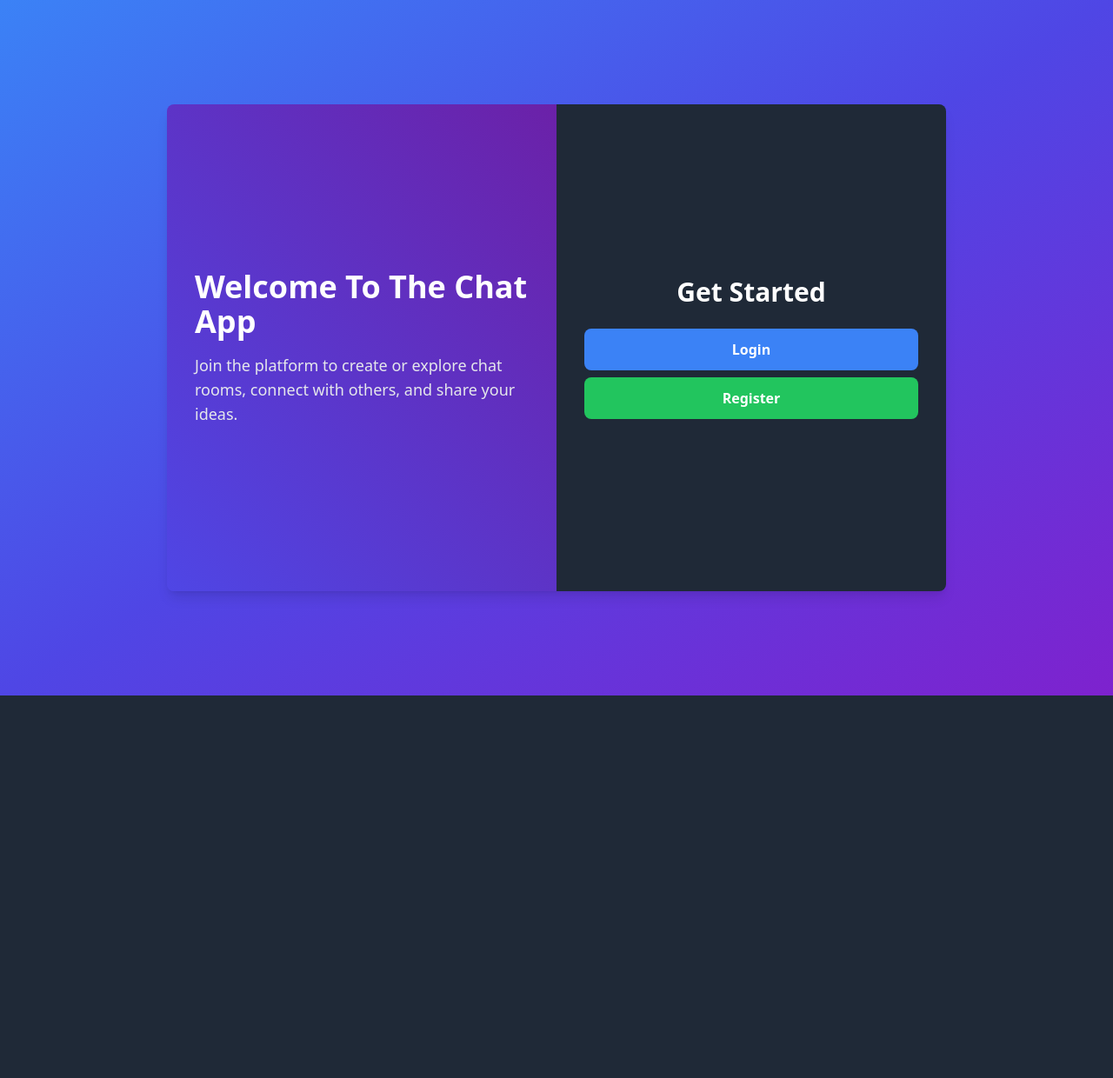
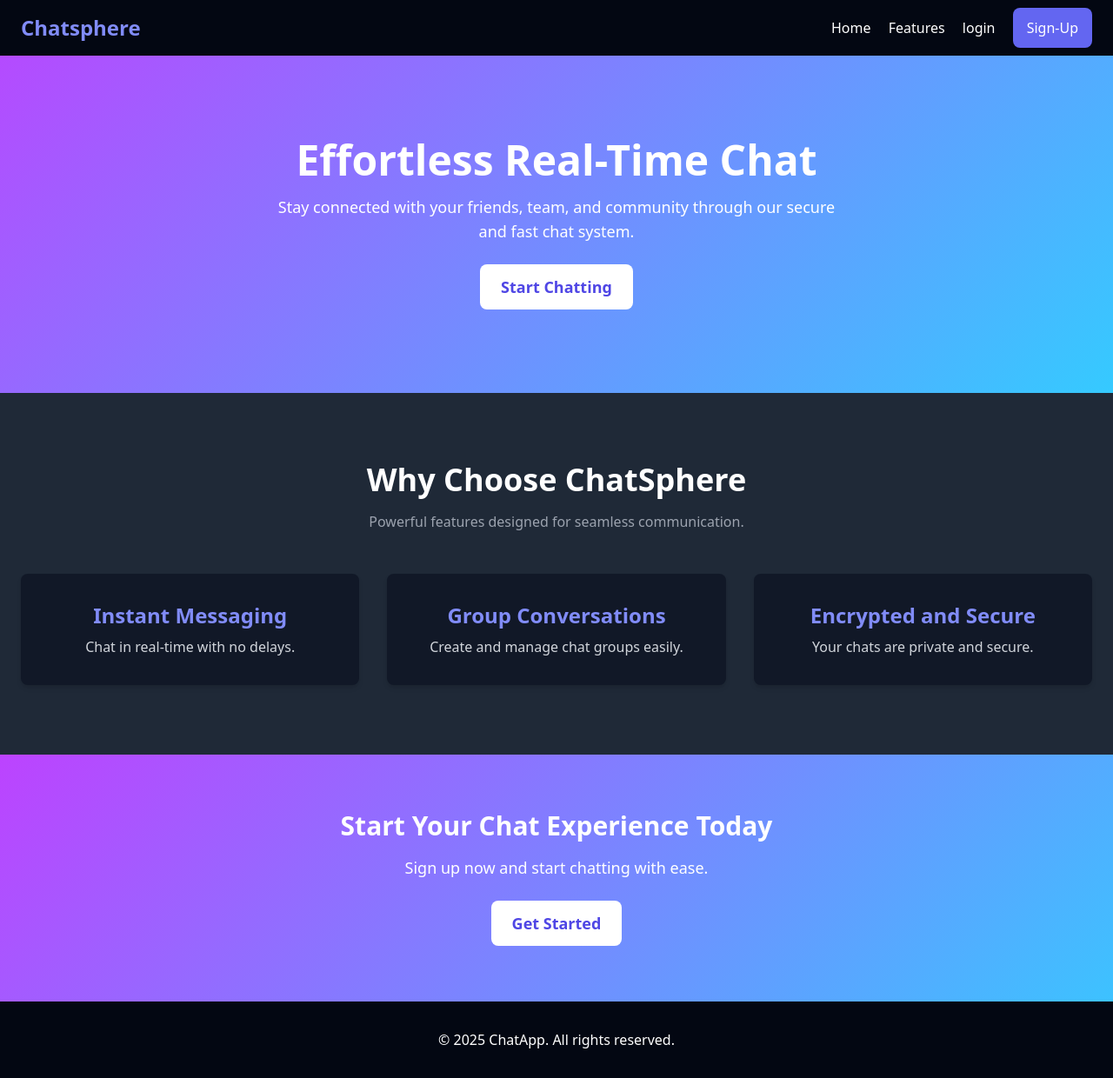
Before and after one commit to NikHil12907/ChatSphere, a Django app: page / in a window 1280 px wide. Shown: the whole page at 87% size. Before the commit the page ends 800 px from the top, so only its background shows below. Run offline with Django 5.2, Linux system fonts and the light colour scheme; some libraries are stand-ins or nearby versions.

Commit message:
Home Page Take 1

```diff
--- a/chat/routing.py
+++ b/chat/routing.py
@@ -2,5 +2,6 @@ from django.urls import re_path
 from . import consumers
 
 websocket_urlpatterns = [
-    re_path(r"ws/chat/(?P<room_name>\w+)/$", consumers.ChatConsumer.as_asgi())
+    re_path(r"ws/chat/(?P<room_name>\w+)/$", consumers.ChatConsumer.as_asgi()),
+    re_path(r"ws/notifications/", consumers.ChatConsumer.as_asgi()),
 ]
--- a/chat/templates/chat/room.html
+++ b/chat/templates/chat/room.html
@@ -57,7 +57,7 @@
                 <a href={% url "room" room.name %} class="block p-3 bg-inherit hover:bg-gray-500 mt-2 transition-all items-center">
                   {{ room.name }}
                   {% if room.unread_count %}
-                    <span class="bg-red-500 text-white text-xs font-semibold ml-auto px-2 py-1 rounded-full">{{ room.unread_count }}</span>
+                    <span style="background-color: red; color:white;"  class=" text-white text-xs font-semibold ml-auto px-2 py-1 rounded-full">{{ room.unread_count }}</span>
                   {% endif %}
                 </a>
               </li>
--- a/theme/static/css/dist/styles.css
+++ b/theme/static/css/dist/styles.css
@@ -787,6 +787,10 @@ select {
   position: static;
 }
 
+.relative {
+  position: relative;
+}
+
 .mx-4 {
   margin-left: 1rem;
   margin-right: 1rem;
@@ -843,6 +842,10 @@ select {
   margin-top: 0.25rem;
 }
 
+.mt-12 {
+  margin-top: 3rem;
+}
+
 .mt-2 {
   margin-top: 0.5rem;
 }
@@ -855,8 +858,8 @@ select {
   margin-top: 1rem;
 }
 
-.mr-2 {
-  margin-right: 0.5rem;
+.mt-6 {
+  margin-top: 1.5rem;
 }
 
 .block {
@@ -875,6 +878,10 @@ select {
   display: flex;
 }
 
+.grid {
+  display: grid;
+}
+
 .hidden {
   display: none;
 }
@@ -907,6 +914,10 @@ select {
   width: 100%;
 }
 
+.max-w-2xl {
+  max-width: 42rem;
+}
+
 .max-w-4xl {
   max-width: 56rem;
 }
@@ -941,6 +952,10 @@ select {
 
 .justify-between {
   justify-content: space-between;
+}
+
+.gap-8 {
+  gap: 2rem;
 }
 
 .space-x-2 > :not([hidden]) ~ :not([hidden]) {
@@ -1031,36 +1055,6 @@ select {
   border-color: rgb(75 85 99 / var(--tw-border-opacity));
 }
 
-.border-white {
-  --tw-border-opacity: 1;
-  border-color: rgb(255 255 255 / var(--tw-border-opacity));
-}
-
-.border-gray-500 {
-  --tw-border-opacity: 1;
-  border-color: rgb(107 114 128 / var(--tw-border-opacity));
-}
-
-.bg-\[\#030303\] {
-  --tw-bg-opacity: 1;
-  background-color: rgb(3 3 3 / var(--tw-bg-opacity));
-}
-
-.bg-\[\#f0f2f5\] {
-  --tw-bg-opacity: 1;
-  background-color: rgb(240 242 245 / var(--tw-bg-opacity));
-}
-
-.bg-blue-300 {
-  --tw-bg-opacity: 1;
-  background-color: rgb(147 197 253 / var(--tw-bg-opacity));
-}
-
-.bg-blue-500 {
-  --tw-bg-opacity: 1;
-  background-color: rgb(59 130 246 / var(--tw-bg-opacity));
-}
-
 .bg-blue-600 {
   --tw-bg-opacity: 1;
   background-color: rgb(37 99 235 / var(--tw-bg-opacity));
@@ -1086,14 +1085,19 @@ select {
   background-color: rgb(17 24 39 / var(--tw-bg-opacity));
 }
 
-.bg-green-500 {
-  --tw-bg-opacity: 1;
-  background-color: rgb(34 197 94 / var(--tw-bg-opacity));
+.bg-gray-950 {
+  --tw-bg-opacity: 1;
+  background-color: rgb(3 7 18 / var(--tw-bg-opacity));
 }
 
 .bg-green-600 {
   --tw-bg-opacity: 1;
   background-color: rgb(22 163 74 / var(--tw-bg-opacity));
+}
+
+.bg-indigo-500 {
+  --tw-bg-opacity: 1;
+  background-color: rgb(99 102 241 / var(--tw-bg-opacity));
 }
 
 .bg-indigo-600 {
@@ -1110,18 +1114,17 @@ select {
   background-color: rgb(220 38 38 / var(--tw-bg-opacity));
 }
 
-.bg-red-500 {
-  --tw-bg-opacity: 1;
-  background-color: rgb(239 68 68 / var(--tw-bg-opacity));
-}
-
-.bg-emerald-700 {
-  --tw-bg-opacity: 1;
-  background-color: rgb(4 120 87 / var(--tw-bg-opacity));
+.bg-white {
+  --tw-bg-opacity: 1;
+  background-color: rgb(255 255 255 / var(--tw-bg-opacity));
 }
 
 .bg-gradient-to-br {
   background-image: linear-gradient(to bottom right, var(--tw-gradient-stops));
+}
+
+.bg-gradient-to-r {
+  background-image: linear-gradient(to right, var(--tw-gradient-stops));
 }
 
 .bg-gradient-to-tr {
@@ -1134,16 +1137,21 @@ select {
   --tw-gradient-stops: var(--tw-gradient-from), var(--tw-gradient-to);
 }
 
+.from-gray-900 {
+  --tw-gradient-from: #111827 var(--tw-gradient-from-position);
+  --tw-gradient-to: rgb(17 24 39 / 0) var(--tw-gradient-to-position);
+  --tw-gradient-stops: var(--tw-gradient-from), var(--tw-gradient-to);
+}
+
 .from-indigo-600 {
   --tw-gradient-from: #4f46e5 var(--tw-gradient-from-position);
   --tw-gradient-to: rgb(79 70 229 / 0) var(--tw-gradient-to-position);
   --tw-gradient-stops: var(--tw-gradient-from), var(--tw-gradient-to);
 }
 
-.from-gray-900 {
-  --tw-gradient-from: #111827 var(--tw-gradient-from-position);
-  --tw-gradient-to: rgb(17 24 39 / 0) var(--tw-gradient-to-position);
-  --tw-gradient-stops: var(--tw-gradient-from), var(--tw-gradient-to);
+.via-gray-800 {
+  --tw-gradient-to: rgb(31 41 55 / 0)  var(--tw-gradient-to-position);
+  --tw-gradient-stops: var(--tw-gradient-from), #1f2937 var(--tw-gradient-via-position), var(--tw-gradient-to);
 }
 
 .via-indigo-600 {
@@ -1151,9 +1159,8 @@ select {
   --tw-gradient-stops: var(--tw-gradient-from), #4f46e5 var(--tw-gradient-via-position), var(--tw-gradient-to);
 }
 
-.via-gray-800 {
-  --tw-gradient-to: rgb(31 41 55 / 0)  var(--tw-gradient-to-position);
-  --tw-gradient-stops: var(--tw-gradient-from), #1f2937 var(--tw-gradient-via-position), var(--tw-gradient-to);
+.to-gray-800 {
+  --tw-gradient-to: #1f2937 var(--tw-gradient-to-position);
 }
 
 .to-purple-700 {
@@ -1202,24 +1206,49 @@ select {
   padding-right: 1rem;
 }
 
+.px-6 {
+  padding-left: 1.5rem;
+  padding-right: 1.5rem;
+}
+
+.py-1 {
+  padding-top: 0.25rem;
+  padding-bottom: 0.25rem;
+}
+
 .py-2 {
   padding-top: 0.5rem;
   padding-bottom: 0.5rem;
 }
 
+.py-20 {
+  padding-top: 5rem;
+  padding-bottom: 5rem;
+}
+
+.py-24 {
+  padding-top: 6rem;
+  padding-bottom: 6rem;
+}
+
 .py-3 {
   padding-top: 0.75rem;
   padding-bottom: 0.75rem;
 }
 
-.px-2 {
-  padding-left: 0.5rem;
-  padding-right: 0.5rem;
-}
-
-.py-1 {
-  padding-top: 0.25rem;
-  padding-bottom: 0.25rem;
+.py-4 {
+  padding-top: 1rem;
+  padding-bottom: 1rem;
+}
+
+.py-16 {
+  padding-top: 4rem;
+  padding-bottom: 4rem;
+}
+
+.py-8 {
+  padding-top: 2rem;
+  padding-bottom: 2rem;
 }
 
 .text-left {
@@ -1258,11 +1287,6 @@ select {
   line-height: 1;
 }
 
-.text-base {
-  font-size: 1rem;
-  line-height: 1.5rem;
-}
-
 .text-lg {
   font-size: 1.125rem;
   line-height: 1.75rem;
@@ -1318,16 +1347,16 @@ select {
   color: rgb(156 163 175 / var(--tw-text-opacity));
 }
 
-.text-gray-800 {
-  --tw-text-opacity: 1;
-  color: rgb(31 41 55 / var(--tw-text-opacity));
-}
-
 .text-indigo-400 {
   --tw-text-opacity: 1;
   color: rgb(129 140 248 / var(--tw-text-opacity));
 }
 
+.text-indigo-600 {
+  --tw-text-opacity: 1;
+  color: rgb(79 70 229 / var(--tw-text-opacity));
+}
+
 .text-red-400 {
   --tw-text-opacity: 1;
   color: rgb(248 113 113 / var(--tw-text-opacity));
@@ -1488,33 +1502,7 @@ select {
 }
 
 @media (min-width: 768px) {
-  .md\:block {
-    display: block;
+  .md\:grid-cols-3 {
+    grid-template-columns: repeat(3, minmax(0, 1fr));
   }
-
-  .md\:h-\[70vh\] {
-    height: 70vh;
-  }
-
-  .md\:w-1\/2 {
-    width: 50%;
-  }
-
-  .md\:w-1\/4 {
-    width: 25%;
-  }
-
-  .md\:flex-row {
-    flex-direction: row;
-  }
-
-  .md\:text-3xl {
-    font-size: 1.875rem;
-    line-height: 2.25rem;
-  }
-
-  .md\:text-lg {
-    font-size: 1.125rem;
-    line-height: 1.75rem;
-  }
-}
+}
--- a/theme/templates/theme/home.html
+++ b/theme/templates/theme/home.html
@@ -6,26 +6,76 @@
     <meta name="viewport" content="width=device-width, initial-scale=1.0">
     <title>home</title>
     {% tailwind_css %}
+    <style>
+        .holographic {
+            background: linear-gradient(135deg, #ff00ff, #00ffff, #ff00ff);
+            background-size: 400% 400%;
+            animation: holoGlow 8s infinite ease-in-out;
+        }
+        @keyframes holoGlow {
+            0% {background-position: 0% 50%;}
+            50% {background-position: 40% 50%;}
+            100% {background-position: 0% 50%;}
+        }
+        .hover-effect:hover{
+            transform: scale(1.05);
+            transition: transform 0.3s ease-in-out;
+        }
+    </style>
 </head>
-<body class="min-h-screen bg-gradient-to-br from-blue-500 via-indigo-600 to-purple-700 overflow-hidden flex items-center justify-center">
-    <div class="flex flex-col md:flex-row w-full max-w-4xl h-auto md:h-[70vh] rounded-lg overflow-hidden shadow-lg">
+<body class="bg-gradient-to-r from-gray-900 via-gray-800 to-gray-800 text-white">
 
-        {% comment %} Left Section {% endcomment %}
-        <div class="w-full md:w-1/2 bg-gradient-to-tr from-indigo-600 to-purple-800 text-white flex flex-col justify-center items-center p-8">
-            <h1 class="text-4xl font-bold mb-4">Welcome To The Chat App</h1>
-            <p class="text-base md:text-lg text-gray-200">Join the platform to create or explore chat rooms, connect with others, and share your ideas.</p>
+    <nav class="bg-gray-950 shadow-md py-4 overflow-hidden">
+        <div class="container mx-auto flex justify-between items-center px-6">
+            <a href="#" class="text-2xl font-bold text-indigo-400">Chatsphere</a>
+            <div class="space-x-4">
+                <a href="{% url "home" %}" class="hover:text-blue-300 transition-all">Home</a>
+                <a href="#" class="hover:text-blue-300 transition">Features</a>
+                <a href="{% url "login" %}" class="hover:text-blue-300 transition">login</a>
+                <a href="#" class="bg-indigo-500 text-white px-4 py-3 rounded-lg ml-4 hover:text-blue-300 transition">Sign-Up</a>
+            </div>
         </div>
+    </nav>
 
-        {% comment %} right section {% endcomment %}
-        <div class="w-full md:w-1/2 bg-gray-800 text-white flex flex-col justify-center items-center p-8">
-            <h2 class="text-2xl md:text-3xl font-semibold mb-6">Get Started</h2>
-            <div class="flex flex-col space-y-4 w-full">
-                <a href="{% url "login" %}" class="bg-blue-500 hover:bg-blue-600 text-center text-white py-3 rounded-lg font-bold w-full">Login</a>
+    <section class="relative holographic text-center py-24">
+        <div class="container mx-auto px-6">
+            <h1 class="text-5xl font-bold">Effortless Real-Time Chat</h1>
+            <p class="text-lg mt-4 max-w-2xl mx-auto">Stay connected with your friends, team, and community through our secure and fast chat system.</p>
+            <a href="#" class="mt-6 inline-block bg-white text-indigo-600 px-6 py-3 rounded-lg text-lg font-semibold hover-effect">Start Chatting</a>
+        </div>
+    </section>
+
+    <section class="py-20 bg-gray-800">
+        <div class="container mx-auto text-center px-6">
+            <h2 class="text-4xl font-bold text-white">Why Choose ChatSphere</h2>
+            <p class="text-gray-400 mt-4">Powerful features designed for seamless communication.</p>
+
+            <div class="mt-12 grid md:grid-cols-3 gap-8">
+                <div class="bg-gray-900 p-8 rounded-lg shadow-md hover-effect">
+                    <h3 class="text-2xl font-bold text-indigo-400">Instant Messaging</h3>
+                    <p class="text-gray-300 mt-2">Chat in real-time with no delays.</p>
+                </div>
+                <div class="bg-gray-900 p-8 rounded-lg shadow-md hover-effect">
+                    <h3 class="text-2xl font-bold text-indigo-400">Group Conversations</h3>
+                    <p class="text-gray-300 mt-2">Create and manage chat groups easily.</p>
+                </div>
+                <div class="bg-gray-900 p-8 rounded-lg shadow-md hover-effect">
+                    <h3 class="text-2xl font-bold text-indigo-400">Encrypted and Secure</h3>
+                    <p class="text-gray-300 mt-2">Your chats are private and secure.</p>
+                </div>
             </div>
+        </div>
+    </section>
 
-            <a href="{% url "register" %}" class="bg-green-500 hover:bg-green-600 text-center text-white py-3 rounded-lg font-bold w-full mt-2">Register </a>
-        </div>
-    </div>
+    <section class="py-16 holographic text-center">
+        <h2 class="text-3xl font-bold">Start Your Chat Experience Today</h2>
+        <p class="mt-4 text-lg">Sign up now and start chatting with ease.</p>
+        <a href="#" class="mt-6 inline-block bg-white text-indigo-600 px-6 py-3 rounded-lg text-lg font-semibold hover-effect">Get Started</a>
+    </section>
 
+    <footer class="bg-gray-950 text-white py-8 text-center">
+        <p>&copy; 2025 ChatApp. All rights reserved.</p>
+    </footer>
 </body>
+
 </html>
```
Also changed, not shown: other parts of theme/static/css/dist/styles.css (+60 -64 lines), chat/consumers.py (+22 -16 lines), 1 other file.
